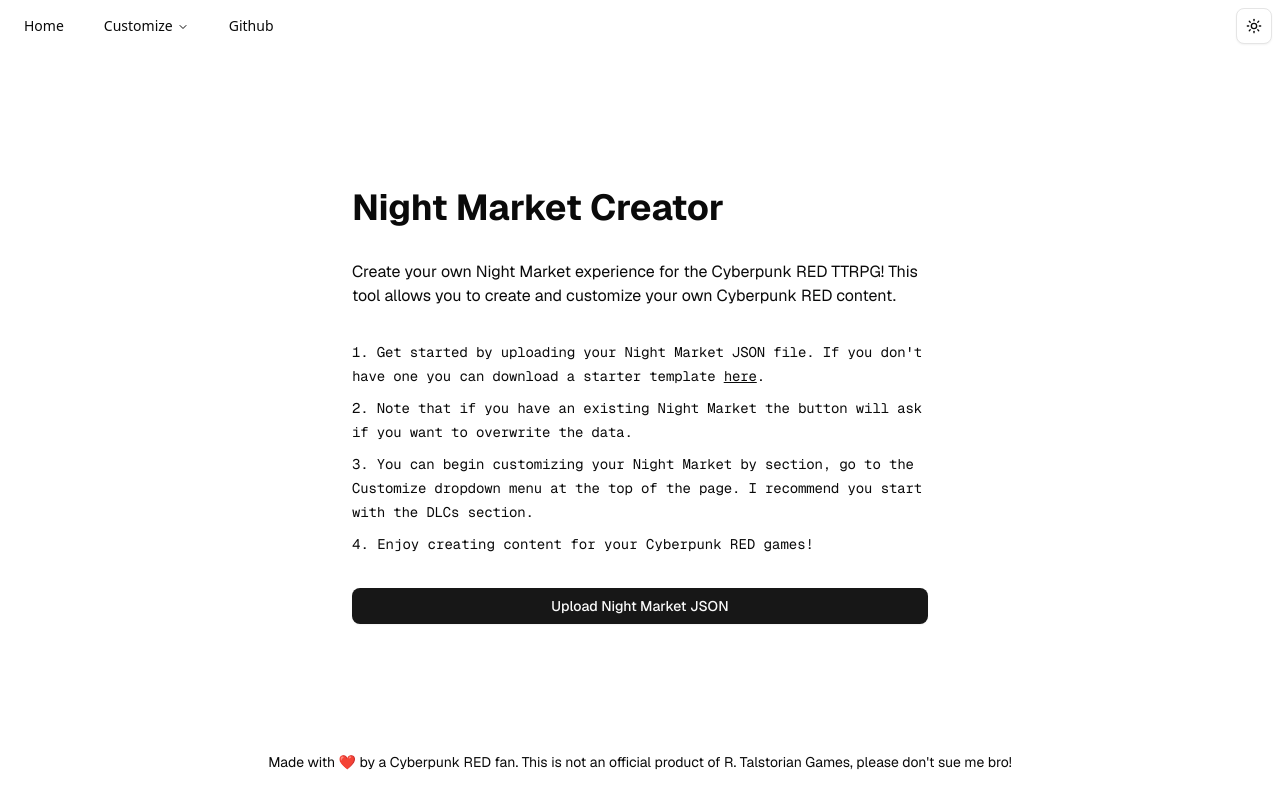
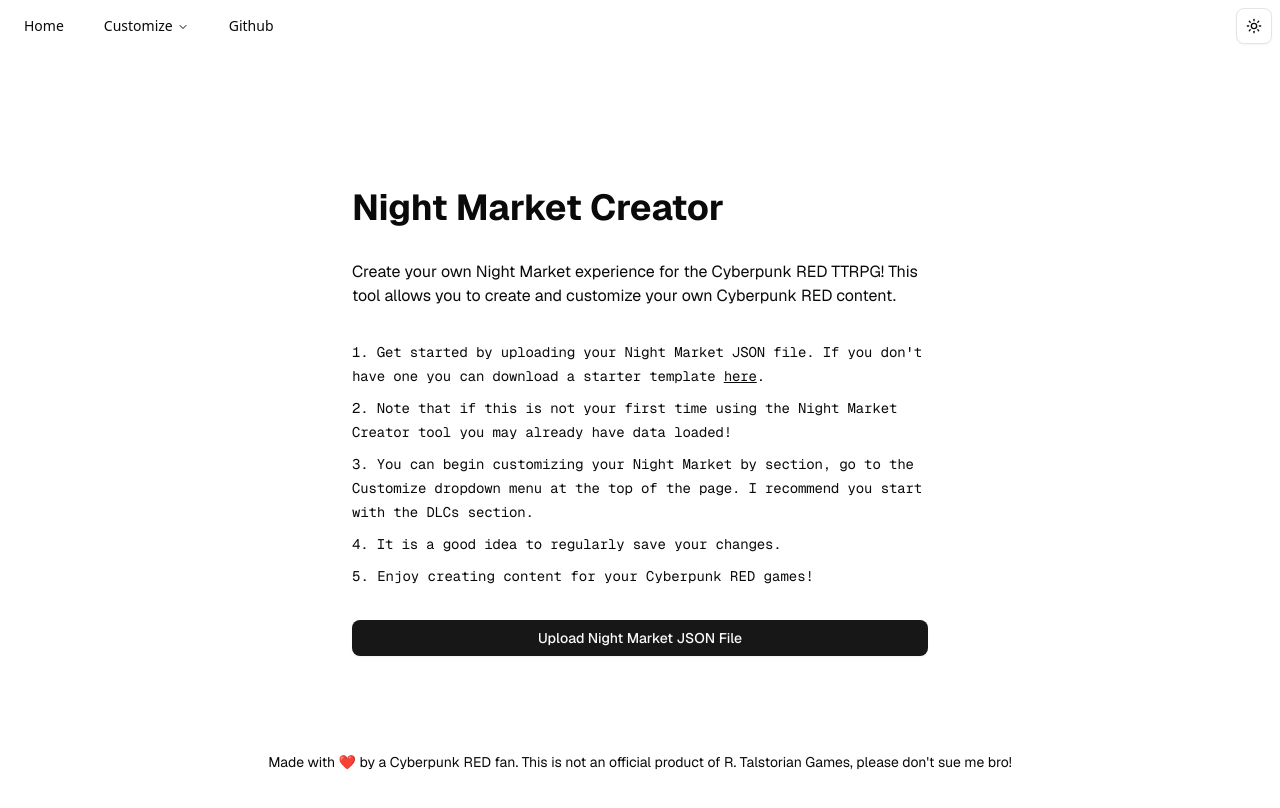
Before and after one commit to Tauag/cpr-night-market, a Next.js app: page / in a window 1280 px wide. Shown: the top 808 px of the page. Built offline with nearby package versions, Linux system fonts and the light colour scheme.

Commit message:
simplify file upload and redirect users to customization page after 5 seconds

```diff
--- a/src/app/page.tsx
+++ b/src/app/page.tsx
@@ -22,13 +22,16 @@
           .
         </li>
         <li className="mb-2 tracking-[-.01em]">
-          Note that if you have an existing Night Market the button will ask if
-          you want to overwrite the data.
+          Note that if this is not your first time using the Night Market
+          Creator tool you may already have data loaded!
         </li>
         <li className="mb-2 tracking-[-.01em]">
           You can begin customizing your Night Market by section, go to the
           Customize dropdown menu at the top of the page. I recommend you start
           with the DLCs section.
+        </li>
+        <li className="mb-2 tracking-[-.01em]">
+          It is a good idea to regularly save your changes.
         </li>
         <li className="mb-2tracking-[-.01em]">
           Enjoy creating content for your Cyberpunk RED games!
--- a/src/components/upload-json-button.tsx
+++ b/src/components/upload-json-button.tsx
@@ -1,25 +1,15 @@
 "use client";
 
-import { useEffect, useState } from "react";
+import { useRouter } from "next/navigation";
 import { toast } from "sonner";
 import { parseAndValidateNightMarket } from "@/validator/night-market-validator";
 import { Button } from "./ui/button";
 
 export default function UploadJsonButton() {
-  const [dataLoaded, setDataLoaded] = useState(false);
-  const [loading, setLoading] = useState(false);
-
-  useEffect(() => {
-    const json = sessionStorage.getItem("nightMarketData");
-    if (json) {
-      setDataLoaded(true);
-    }
-  }, []);
+  const router = useRouter();
 
   const onChange = (event: React.ChangeEvent<HTMLInputElement>) => {
-    setLoading(true);
     sessionStorage.removeItem("nightMarketData");
-    setDataLoaded(false);
 
     const file = event.target.files?.[0];
     if (file) {
@@ -32,19 +22,22 @@
           parseAndValidateNightMarket(json) !== null
         ) {
           sessionStorage.setItem("nightMarketData", json);
-          setDataLoaded(true);
-          toast.success("Night Market Data Uploaded!");
+          toast.success("Night Market Data Uploaded!", {
+            description:
+              "You will be redirected to the DLC customization page in shortly...",
+          });
+          setTimeout(() => {
+            router.push("/customization/dlcs");
+          }, 5000);
         } else {
           toast.error("Night Market Data Error", {
             description:
               "Something went wrong with your Night Market data choom. Make sure you're uploading the right file and that you only make edits to it with this tool.",
           });
         }
-        setLoading(false);
       };
       reader.onerror = () => {
         toast.error("Failed to upload Night Market Data");
-        setLoading(false);
       };
       reader.readAsText(file);
     }
@@ -54,17 +47,9 @@
   };
 
   return (
-    <Button
-      className="p-0"
-      variant={dataLoaded ? "destructive" : "default"}
-      disabled={loading}
-    >
+    <Button className="p-0">
       <label className="cursor-pointer w-full h-full leading-9">
-        {loading
-          ? "Uploading..."
-          : dataLoaded
-            ? "Overwrite Existing Night Market"
-            : "Upload Night Market JSON"}
+        Upload Night Market JSON File
         <input
           type="file"
           accept=".json"
```
